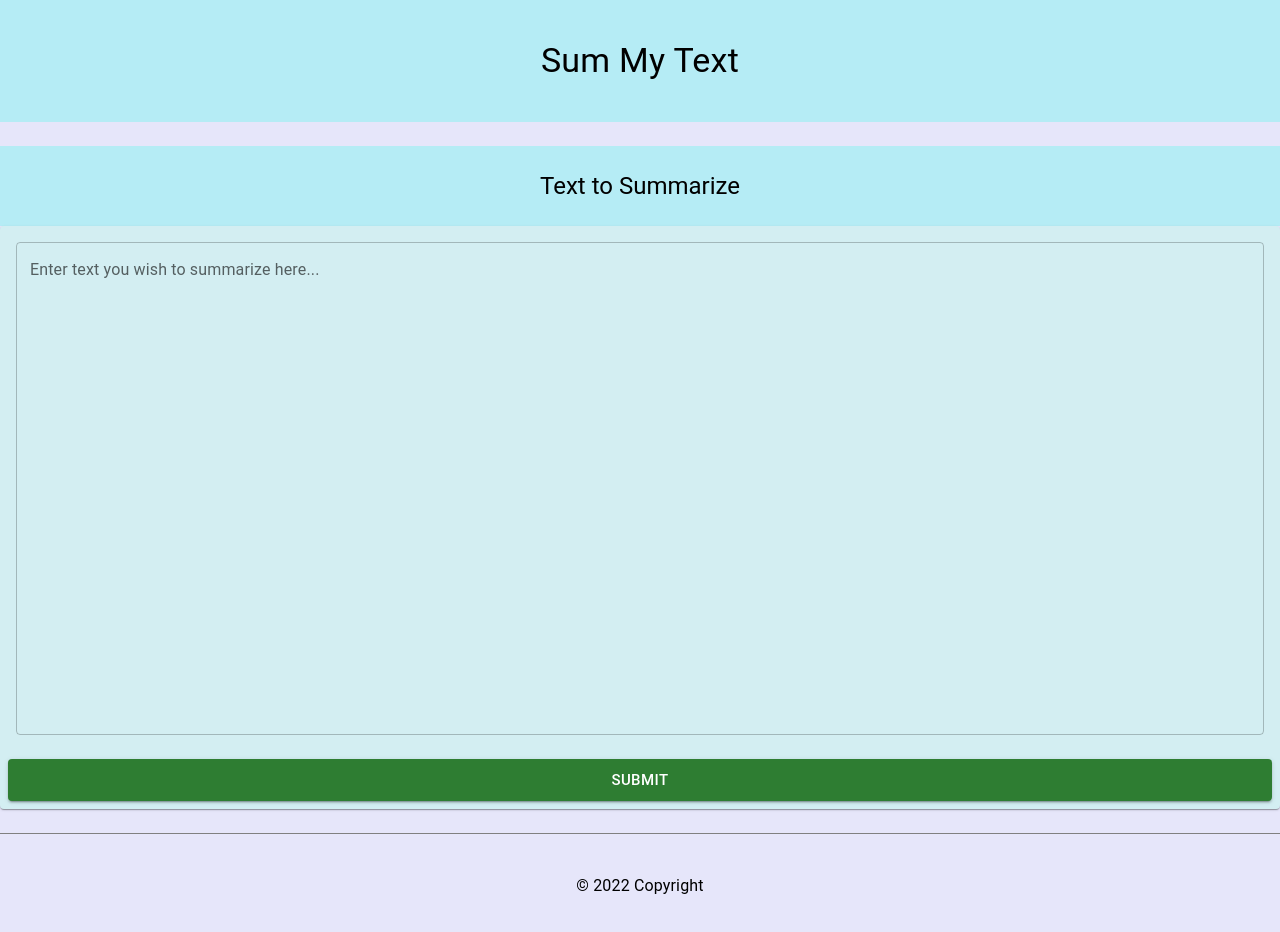
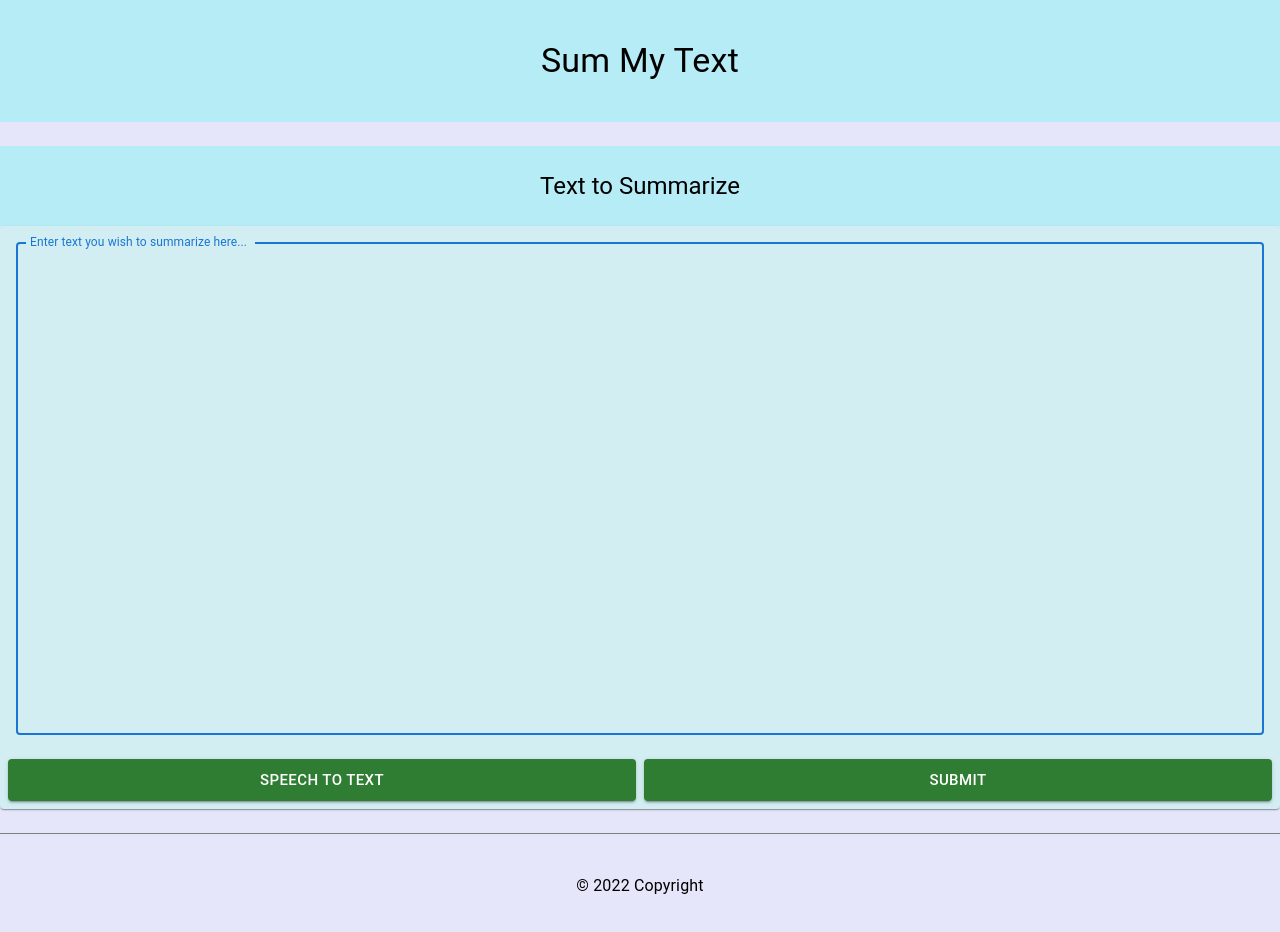
Before and after one commit to thomasmendez/summytext, a React app in the folder frontend/: page / in a window 1280 px wide. Shown: the top 932 px of the page. Built offline with nearby package versions, Linux system fonts and the light colour scheme.

Commit message:
Added speech to text feature

```diff
--- a/frontend/package.json
+++ b/frontend/package.json
@@ -34,7 +34,9 @@
     "axios": "^1.2.0",
     "react": "^17.0.2",
     "react-dom": "^17.0.2",
-    "react-redux": "^8.0.5"
+    "react-redux": "^8.0.5",
+    "react-speech-recognition": "^3.10.0",
+    "regenerator-runtime": "^0.13.11"
   },
   "devDependencies": {
     "@babel/core": "^7.16.0",
--- a/frontend/src/components/InputSummary/InputTextbox/InputTextbox.jsx
+++ b/frontend/src/components/InputSummary/InputTextbox/InputTextbox.jsx
@@ -1,13 +1,21 @@
 import React from 'react';
-import { useDispatch } from 'react-redux';
+import { useDispatch, useSelector} from 'react-redux';
 import { analysisActions } from '../../../store/analysis';
+import 'regenerator-runtime/runtime';
+import { useSpeechRecognition } from 'react-speech-recognition';
 import PropTypes from 'prop-types';
 import { Card, CardContent, CardActions, TextField } from '@mui/material';
+import SpeechToTextButton from './SpeechToTextButton';
 import SubmitButton from './SubmitButton';
 
 const InputTextbox = (props) => {
   const { backgroundColor } = props;
   const dispatch = useDispatch();
+  const text = useSelector((state) => state.analysis.text);
+  const { browserSupportsSpeechRecognition } = useSpeechRecognition();
+  if (!browserSupportsSpeechRecognition) {
+    console.warn('Browser does not support speech recognition');
+  }
   return(
     <Card sx={{ width: 1 }} style={{ backgroundColor: backgroundColor }}>
       <CardContent>
@@ -16,10 +24,14 @@ const InputTextbox = (props) => {
           label="Enter text you wish to summarize here..."
           multiline
           rows={20}
+          value={text || ''}
+          inputRef={input => input && input.focus()}
+          InputLabelProps={{ shrink: true }}
           onChange={(e) => dispatch(analysisActions.handleTextFieldChange(e.target.value))}
         />
       </CardContent>
       <CardActions>
+        {browserSupportsSpeechRecognition && (<SpeechToTextButton/>)}
         <SubmitButton initialIsLoading={false}/>
       </CardActions>
     </Card>
--- /dev/null
+++ b/frontend/src/components/InputSummary/InputTextbox/SpeechToTextButton/SpeechToTextButton.jsx
@@ -0,0 +1,49 @@
+import React, { useEffect } from 'react';
+import { useDispatch } from 'react-redux';
+import 'regenerator-runtime/runtime';
+import SpeechRecognition, { useSpeechRecognition } from 'react-speech-recognition';
+import { Button } from '@mui/material';
+import { analysisActions } from '../../../../store/analysis';
+
+const SpeechToTextButton = () => {
+
+  const {
+    transcript,
+    listening,
+    browserSupportsSpeechRecognition,
+  } = useSpeechRecognition();
+
+  const dispatch = useDispatch();
+
+  useEffect(() => {
+    dispatch(analysisActions.handleTextFieldChange(transcript));
+  }, [transcript]);
+
+  return(
+    <>
+      {listening ? (
+        <Button fullWidth variant="contained" color="warning" size='large' onClick={() => {SpeechRecognition.stopListening;}}>
+          Turn off Speech to Text
+        </Button>
+      ) : (
+        !browserSupportsSpeechRecognition ? (
+          <Button fullWidth variant="outlined" size='large'>
+            Browser does not support speech recognition
+          </Button>
+        ) : (
+          <Button fullWidth variant="contained" color="success" size='large' onClick={() => {SpeechRecognition.startListening();}}>
+            Speech to Text
+          </Button>
+        )
+      )}
+    </>
+  );
+};
+
+SpeechToTextButton.defaultProps = {
+};
+
+SpeechToTextButton.propTypes = {
+};
+
+export default SpeechToTextButton;
--- /dev/null
+++ b/frontend/src/components/InputSummary/InputTextbox/SpeechToTextButton/index.js
@@ -0,0 +1,3 @@
+import SpeechToTextButton from './SpeechToTextButton';
+
+export default SpeechToTextButton;
```
Also changed, not shown: frontend/.pnp.cjs, 2 other files (tests, documents, lock files or other folders).
